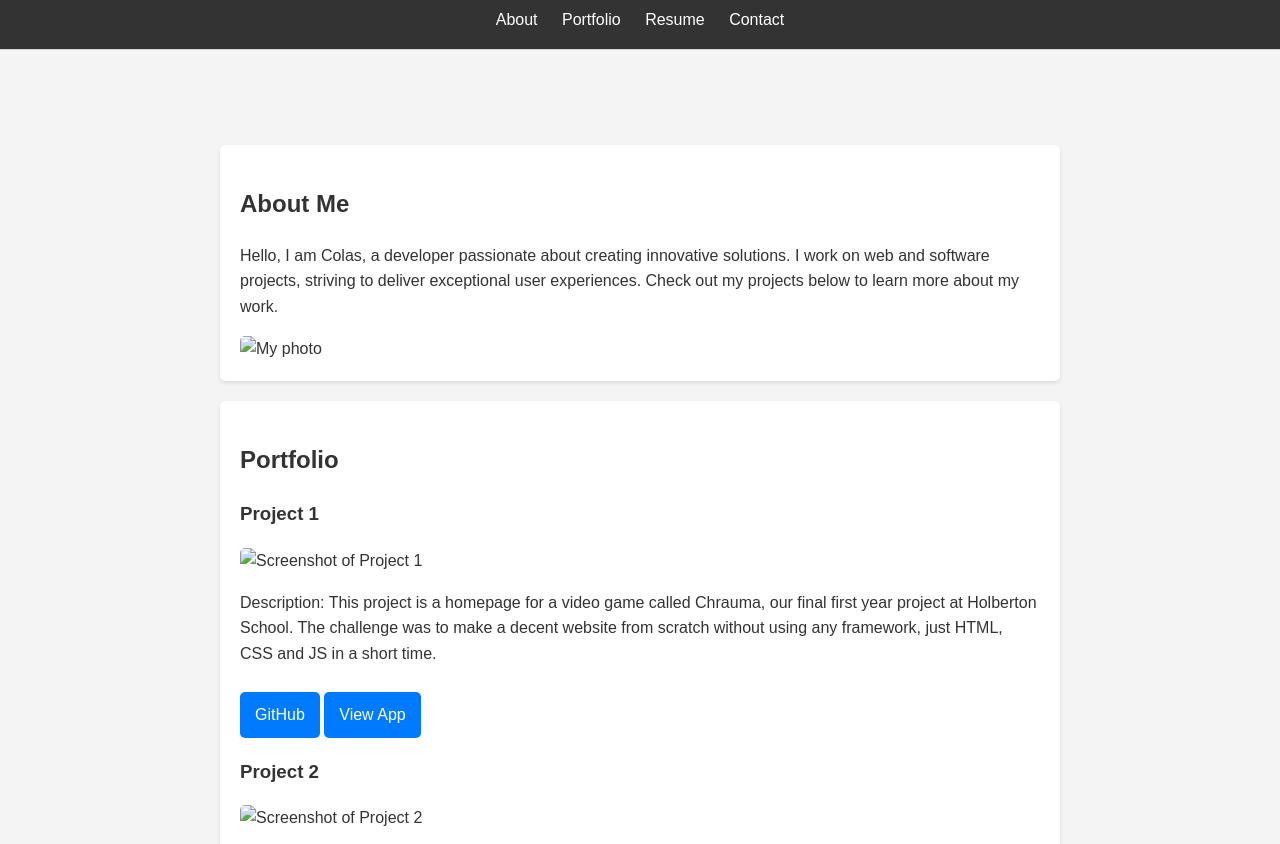
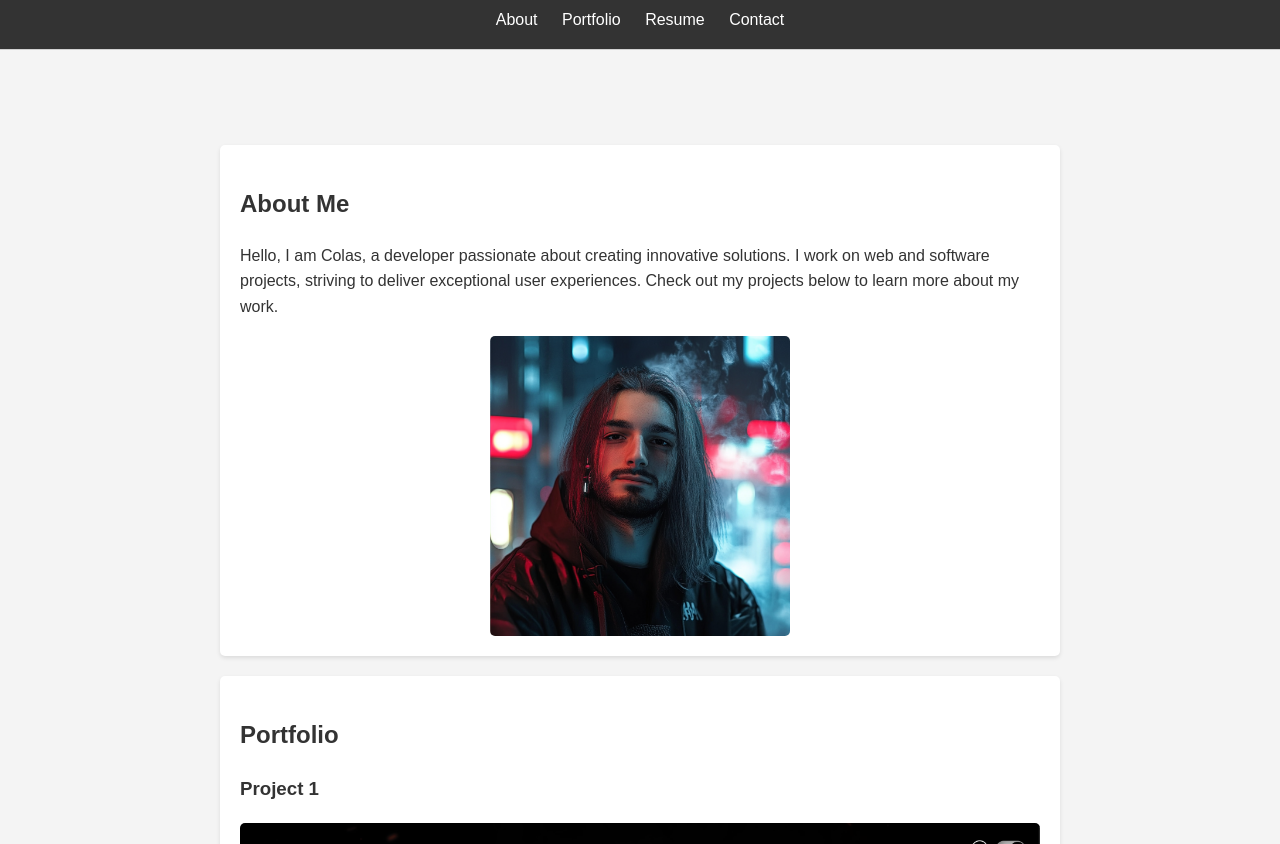
Before and after one commit to fgmcolas/portfolio, a plain HTML site: page index.html in a window 1280 px wide. Shown: the part 27-871 px from the top of the page. Drawn offline with Linux system fonts and the light colour scheme; the site is published under a folder, as on GitHub Pages, so addresses that start at the root find nothing.

Commit message:
Upgrades

```diff
--- a/index.html
+++ b/index.html
@@ -20,14 +20,14 @@
     <section id="about">
         <h2>About Me</h2>
         <p>Hello, I am Colas, a developer passionate about creating innovative solutions. I work on web and software projects, striving to deliver exceptional user experiences. Check out my projects below to learn more about my work.</p>
-        <img src="/assets/colas.png" alt="My photo" />
+        <img src="assets/colas.png" alt="My photo" />
     </section>
 
     <section id="portfolio">
         <h2>Portfolio</h2>
         <div>
             <h3>Project 1</h3>
-            <img src="/assets/Chrauma.png" alt="Screenshot of Project 1"> <!-- Replace with your image -->
+            <img src="assets/Chrauma.png" alt="Screenshot of Project 1">
             <p>Description: This project is a homepage for a video game called Chrauma, our final first year project at Holberton School.
                 The challenge was to make a decent website from scratch without using any framework, just HTML, CSS and JS in a short time.</p>
             <a href="https://github.com/fgmcolas/chrauma_web" target="_blank" class="btn">GitHub</a>
@@ -35,7 +35,7 @@
         </div>
         <div>
             <h3>Project 2</h3>
-            <img src="/assets/orbs.png" alt="Screenshot of Project 2"> <!-- Replace with your image -->
+            <img src="assets/orbs.png" alt="Screenshot of Project 2">
             <p>Description: This project is a forked project from a <a href="https://github.com/bgstaal">bgstaal</a>'s repository: <a href="https://github.com/bgstaal/multipleWindow3dScene">multipleWindow3dScene</a>.
                 It allow to create and managing a 3D scene across multiple browser windows using Three.js and localStorage.
                 Here I customized the base asset so that they are pixelated orbs and added a navbar allowing modification without having to do a complete refresh of the browser.</p>
@@ -46,7 +46,7 @@
 
     <section id="resume">
         <h2>My Resume</h2>
-        <a href="/assets/François COLAS - CV.pdf" class="btn" download="Colas CV">Download My Resume</a> <!-- Replace with your CV PDF link -->
+        <a href="assets/François COLAS - CV.pdf" class="btn" download="Colas CV">Download My Resume</a> <!-- Replace with your CV PDF link -->
     </section>
 
     <section id="contact">
```
